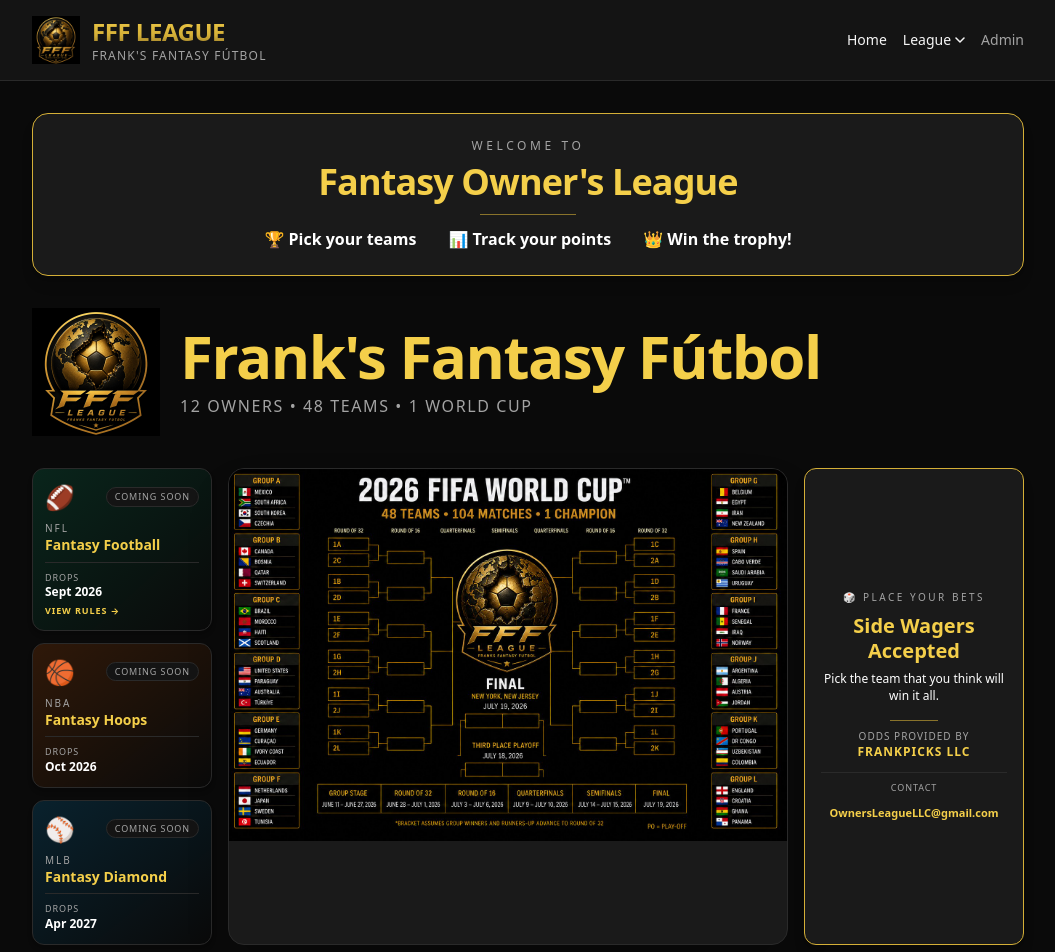
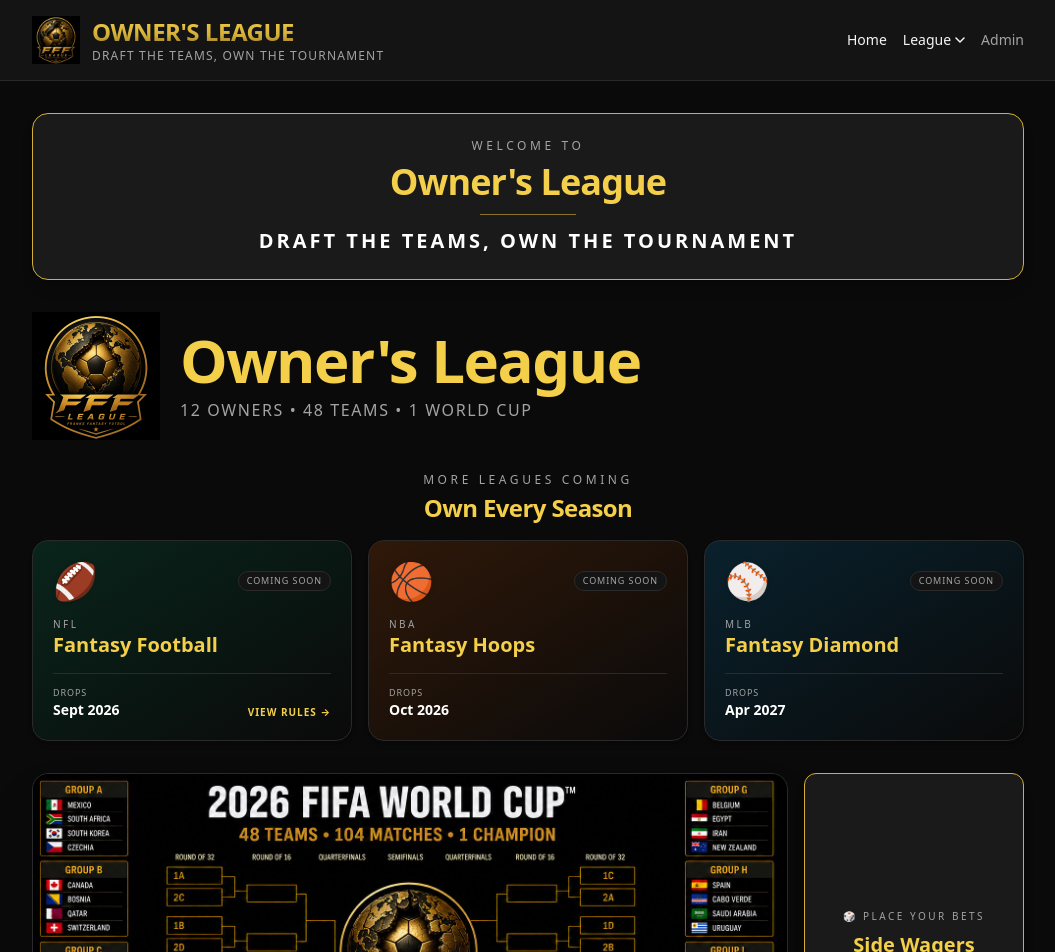
Before and after one commit to Fuhrank/fff-league, a Next.js app: page / in a window 1280 px wide. Shown: the top 952 px of the page, without its empty margins (112-1167 px from the left). Built offline with nearby package versions, Linux system fonts and the light colour scheme.

Commit message:
rebrand to Owner's League; center NFL/NBA/MLB banners with hover glow

```diff
--- a/app/layout.tsx
+++ b/app/layout.tsx
@@ -4,8 +4,8 @@
 import "./globals.css";
 
 export const metadata: Metadata = {
-  title: "FFF League — Frank's Fantasy Fútbol",
-  description: "48 teams. 12 owners. One champion.",
+  title: "Owner's League — Draft the Teams, Own the Tournament",
+  description: "Draft the Teams, Own the Tournament. 48 teams. 12 owners. One champion.",
 };
 
 export default function RootLayout({ children }: { children: React.ReactNode }) {
@@ -15,10 +15,10 @@
         <header className="border-b border-line bg-elev">
           <div className="mx-auto max-w-5xl px-4 py-4 flex items-center justify-between">
             <Link href="/" className="flex items-center gap-3">
-              <img src="/logo.png" alt="FFF League" className="h-10 w-10 sm:h-12 sm:w-12" />
+              <img src="/logo.png" alt="Owner's League" className="h-10 w-10 sm:h-12 sm:w-12" />
               <div className="flex flex-col leading-tight">
-                <span className="title-treatment text-xl sm:text-2xl">FFF LEAGUE</span>
-                <span className="text-[10px] sm:text-xs uppercase tracking-widest text-[color:var(--text-dim)]">Frank's Fantasy Fútbol</span>
+                <span className="title-treatment text-xl sm:text-2xl">OWNER&apos;S LEAGUE</span>
+                <span className="text-[10px] sm:text-xs uppercase tracking-widest text-[color:var(--text-dim)]">Draft the Teams, Own the Tournament</span>
               </div>
             </Link>
             <NavMenu />
--- a/app/page.tsx
+++ b/app/page.tsx
@@ -9,22 +9,20 @@
           Welcome to
         </div>
         <h2 className="text-2xl sm:text-4xl font-extrabold gold-bright tracking-tight">
-          Fantasy Owner&apos;s League
+          Owner&apos;s League
         </h2>
         <div className="mx-auto h-px w-24 bg-[color:var(--gold)] opacity-60 my-3" />
-        <ul className="flex flex-col sm:flex-row justify-center gap-3 sm:gap-8 text-sm sm:text-base text-white font-semibold">
-          <li>🏆 Pick your teams</li>
-          <li>📊 Track your points</li>
-          <li>👑 Win the trophy!</li>
-        </ul>
+        <p className="text-base sm:text-xl font-bold text-white uppercase tracking-[0.15em]">
+          Draft the Teams, Own the Tournament
+        </p>
       </div>
 
       {/* ============ HERO ============ */}
       <div className="mb-8 flex flex-col sm:flex-row items-center gap-5 text-center sm:text-left">
-        <img src="/logo.png" alt="FFF League" className="h-28 w-28 sm:h-32 sm:w-32" />
+        <img src="/logo.png" alt="Owner's League" className="h-28 w-28 sm:h-32 sm:w-32" />
         <div>
           <h1 className="text-4xl sm:text-6xl font-extrabold gold-bright tracking-tight leading-none">
-            Frank&apos;s Fantasy Fútbol
+            Owner&apos;s League
           </h1>
           <p className="text-sm sm:text-base text-[color:var(--text-dim)] mt-2 uppercase tracking-widest">
             12 owners • 48 teams • 1 World Cup
@@ -32,37 +30,55 @@
         </div>
       </div>
 
-      {/* ============ SIDE BANNERS + BRACKET + WAGERS ============ */}
-      <div className="grid grid-cols-1 lg:grid-cols-[180px_1fr_220px] gap-4 mb-6">
-        {/* Left: upcoming sport leagues */}
-        <aside className="flex flex-col gap-3 order-2 lg:order-1">
+      {/* ============ FEATURED SPORT BANNERS (center, glow on hover) ============ */}
+      <div className="mb-8">
+        <div className="text-center mb-4">
+          <div className="text-[10px] sm:text-xs uppercase tracking-[0.3em] text-[color:var(--text-dim)] mb-1">
+            More Leagues Coming
+          </div>
+          <h3 className="text-xl sm:text-2xl font-extrabold gold-bright tracking-tight">
+            Own Every Season
+          </h3>
+        </div>
+        <div className="grid grid-cols-1 sm:grid-cols-3 gap-4">
           {[
-            { sport: 'NFL',  emoji: '🏈', name: 'Fantasy Football',  drop: 'Sept 2026', accent: 'from-emerald-500/15', href: '/nfl/rules' },
-            { sport: 'NBA',  emoji: '🏀', name: 'Fantasy Hoops',     drop: 'Oct 2026',  accent: 'from-orange-500/15', href: null },
-            { sport: 'MLB',  emoji: '⚾', name: 'Fantasy Diamond',   drop: 'Apr 2027',  accent: 'from-sky-500/15', href: null },
+            { sport: 'NFL', emoji: '🏈', name: 'Fantasy Football', drop: 'Sept 2026', glow: 'rgba(16,185,129,0.55)', accent: 'from-emerald-500/15', href: '/nfl/rules' },
+            { sport: 'NBA', emoji: '🏀', name: 'Fantasy Hoops',    drop: 'Oct 2026',  glow: 'rgba(249,115,22,0.55)', accent: 'from-orange-500/15', href: null },
+            { sport: 'MLB', emoji: '⚾', name: 'Fantasy Diamond',  drop: 'Apr 2027',  glow: 'rgba(56,189,248,0.55)', accent: 'from-sky-500/15', href: null },
           ].map(b => {
             const card = (
               <div
-                className={`rounded-xl border border-line bg-gradient-to-br ${b.accent} to-card p-3 shadow-md flex flex-col justify-between min-h-[110px] lg:min-h-0 lg:flex-1 ${b.href ? 'hover:border-[color:var(--gold)] transition-colors cursor-pointer' : ''}`}
+                className={`group relative rounded-2xl border border-line bg-gradient-to-br ${b.accent} to-card p-5 shadow-md transition-all duration-300 hover:-translate-y-1 hover:border-[color:var(--gold)]`}
+                style={{ ['--glow' as any]: b.glow }}
               >
+                {/* Glow halo */}
+                <div
+                  className="pointer-events-none absolute -inset-1 rounded-2xl opacity-0 blur-2xl transition-opacity duration-300 group-hover:opacity-100"
+                  style={{ background: `radial-gradient(60% 60% at 50% 50%, ${b.glow}, transparent 70%)` }}
+                  aria-hidden
+                />
+                <div className="relative">
                   <div className="flex items-center justify-between">
-                  <span className="text-2xl">{b.emoji}</span>
+                    <span className="text-4xl drop-shadow">{b.emoji}</span>
                     <span className="text-[9px] uppercase tracking-widest text-[color:var(--text-dim)] bg-elev px-2 py-0.5 rounded-full border border-line">
                       Coming Soon
                     </span>
                   </div>
-                <div className="mt-2">
-                  <div className="text-[10px] uppercase tracking-[0.2em] text-[color:var(--text-dim)]">{b.sport}</div>
-                  <div className="font-bold gold-bright leading-tight text-sm">{b.name}</div>
+                  <div className="mt-4">
+                    <div className="text-[10px] uppercase tracking-[0.25em] text-[color:var(--text-dim)]">{b.sport}</div>
+                    <div className="font-extrabold gold-bright leading-tight text-xl">{b.name}</div>
                   </div>
-                <div className="mt-2 pt-2 border-t border-line">
+                  <div className="mt-4 pt-3 border-t border-line flex items-end justify-between">
+                    <div>
                       <div className="text-[9px] uppercase tracking-widest text-[color:var(--text-dim)]">Drops</div>
-                  <div className="text-xs font-semibold text-white">{b.drop}</div>
+                      <div className="text-sm font-semibold text-white">{b.drop}</div>
+                    </div>
                     {b.href && (
-                    <div className="text-[9px] uppercase tracking-widest gold-bright font-bold mt-1">
+                      <div className="text-[10px] uppercase tracking-widest gold-bright font-bold">
                         View Rules →
                       </div>
                     )}
+                  </div>
                 </div>
               </div>
             );
@@ -72,10 +88,13 @@
               <div key={b.sport}>{card}</div>
             );
           })}
-        </aside>
+        </div>
+      </div>
 
-        {/* Center: bracket */}
-        <div className="rounded-2xl border border-line bg-card overflow-hidden shadow-2xl order-1 lg:order-2">
+      {/* ============ BRACKET + WAGERS ============ */}
+      <div className="grid grid-cols-1 lg:grid-cols-[1fr_220px] gap-4 mb-6">
+        {/* Bracket */}
+        <div className="rounded-2xl border border-line bg-card overflow-hidden shadow-2xl">
           <img
             src="/bracket-2026.jpg"
             alt="2026 FIFA World Cup Bracket — 48 teams, 104 matches, 1 champion"
@@ -83,8 +102,8 @@
           />
         </div>
 
-        {/* Right: wagers banner */}
-        <aside className="rounded-xl border border-[color:var(--gold)] bg-card p-4 flex flex-col justify-center text-center shadow-lg order-3">
+        {/* Wagers banner */}
+        <aside className="rounded-xl border border-[color:var(--gold)] bg-card p-4 flex flex-col justify-center text-center shadow-lg">
           <div className="text-[10px] uppercase tracking-[0.25em] text-[color:var(--text-dim)] mb-2">
             🎲 Place Your Bets
           </div>
@@ -117,9 +136,9 @@
       {/* ============ TAGLINE ============ */}
       <div className="my-12 sm:my-20 text-center">
         <p className="text-4xl sm:text-6xl lg:text-7xl font-extrabold tracking-tight leading-tight">
-          <span className="text-white">Financial Freedom is One </span>
-          <span className="gold-bright">GOAL</span>
-          <span className="text-white"> Away!</span>
+          <span className="text-white">Draft the Teams, </span>
+          <span className="gold-bright">Own</span>
+          <span className="text-white"> the Tournament</span>
         </p>
         <div className="mt-6 mx-auto h-px w-32 bg-[color:var(--gold)] opacity-60" />
         <p className="mt-6 text-xs sm:text-sm text-[color:var(--text-dim)] uppercase tracking-[0.3em]">
```
Lines whose indentation alone changed are shown as unchanged.
